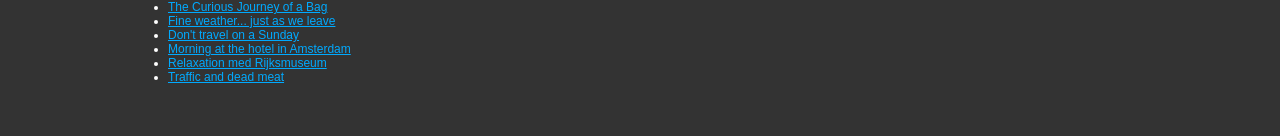
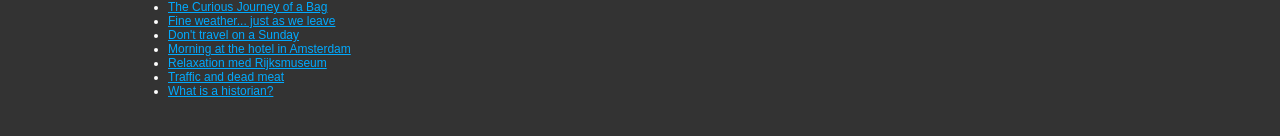
Before and after one commit to aadennis/WebDevNoFramework, a plain HTML site: page MarkGrandtour/index.html in a window 1280 px wide. Shown: the part 218-354 px from the top of the page. Drawn offline with Linux system fonts and the light colour scheme.

Commit message:
historian text

```diff
--- a/MarkGrandtour/index.html
+++ b/MarkGrandtour/index.html
@@ -28,7 +28,7 @@
             <li><a href="#" onclick="loadBlogPost('blog-entry-4.html')">Morning at the hotel in Amsterdam</a></li>
             <li><a href="#" onclick="loadBlogPost('blog-entry-5.html')">Relaxation med Rijksmuseum</a></li>
             <li><a href="#" onclick="loadBlogPost('blog-entry-6.html')">Traffic and dead meat</a></li>
-
+            <li><a href="#" onclick="loadBlogPost('blog-entry-7.html')">What is a historian?</a></li>
         </ul>
 
         <!-- Placeholder where blog content will be injected -->
```
